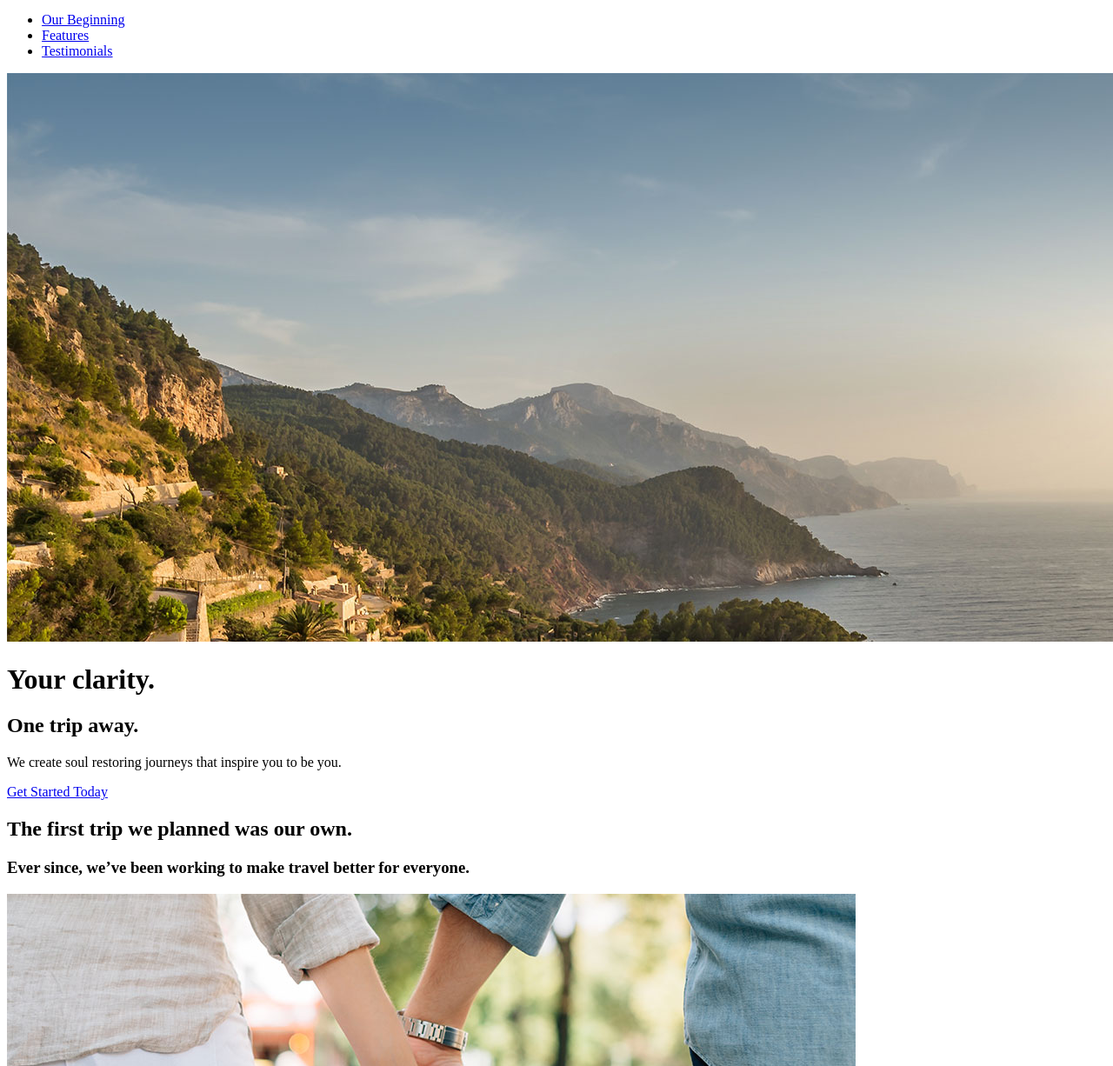
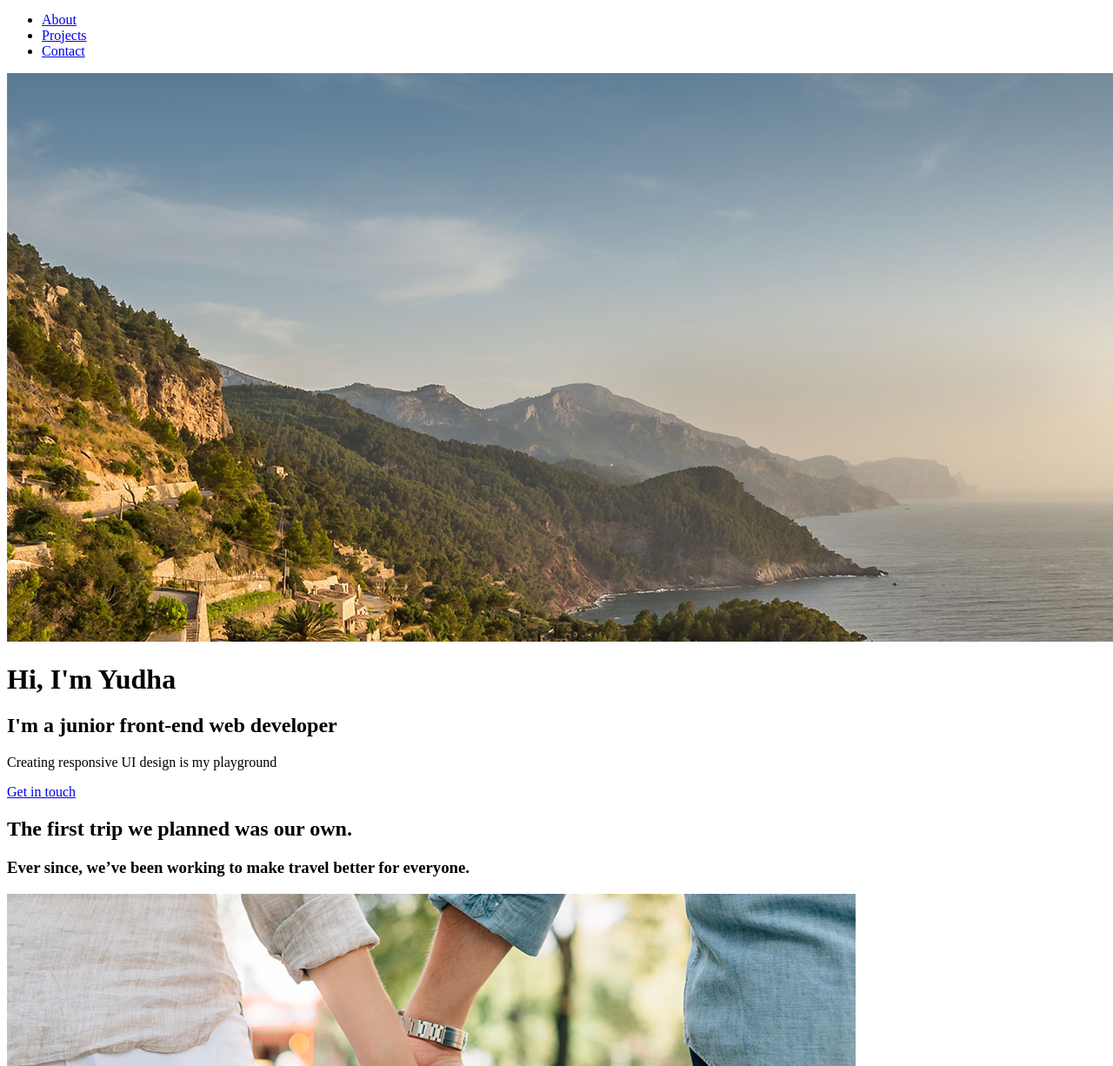
Before and after one commit to YudhaYuki/PP, a plain HTML site: page app/index.html in a window 1280 px wide. Shown: the part 74-1300 px from the top of the page at 87% size. Drawn offline with Linux system fonts and the light colour scheme.

Commit message:
Changing Title and Page-Hero

```diff
--- a/app/index.html
+++ b/app/index.html
@@ -3,9 +3,9 @@
 <head>
   <meta name="viewport" content="width=device-width, initial-scale=1" />
   <link href='https://fonts.googleapis.com/css?family=Roboto:400,100,300,500,700' rel='stylesheet' type='text/css'>
-  <title>Clear View Escapes</title>
-  <meta name="keywords" content="Travel planning, travel bundles, travel escapes">
-  <meta name="description" content="Your clarity. One trip away. We create soul restoring journeys that inspire you to be you.">
+  <title>YudhaYuki | Portfolio</title>
+  <meta name="keywords" content="Frontend Developer, Frontend Developer Brussels, Frontend Developer Amsterdam, Frontend Developer Rotterdam">
+  <meta name="description" content="Pleased you with our UI works">
 </head>
 <body>
   <header>
@@ -13,19 +13,19 @@
     <a href="#">Get in Touch</a>
     <nav>
       <ul>
-        <li><a href="#our-beginning">Our Beginning</a></li>
-        <li><a href="#features">Features</a></li>
-        <li><a href="#testimonials">Testimonials</a></li>
+        <li><a href="#about">About</a></li>
+        <li><a href="#projects">Projects</a></li>
+        <li><a href="#contact">Contact</a></li>
       </ul>
     </nav>
   </header>
 
   <div class="large-hero">
     <img src="assets/images/hero--large.jpg">
-    <h1>Your clarity.</h1>
-    <h2>One trip away.</h2>
-    <p>We create soul restoring journeys that inspire you to be you.</p>
-    <p><a href="#">Get Started Today</a></p>
+    <h1>Hi, I'm Yudha</h1>
+    <h2>I'm a junior front-end web developer</h2>
+    <p>Creating responsive UI design is my playground</p>
+    <p><a href="#">Get in touch</a></p>
   </div>
 
   <div id="our-beginning">
```
